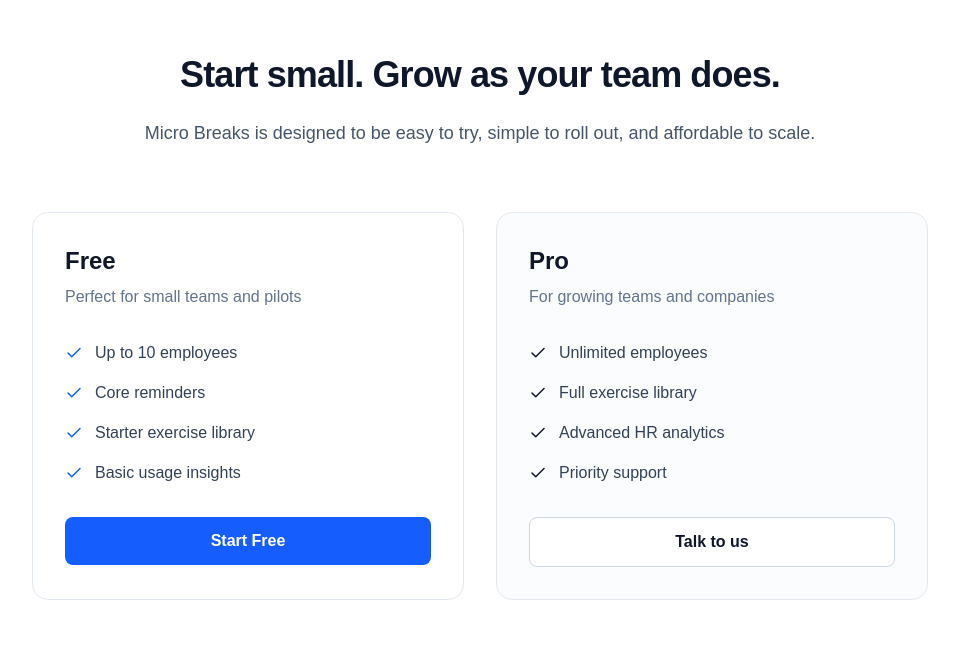
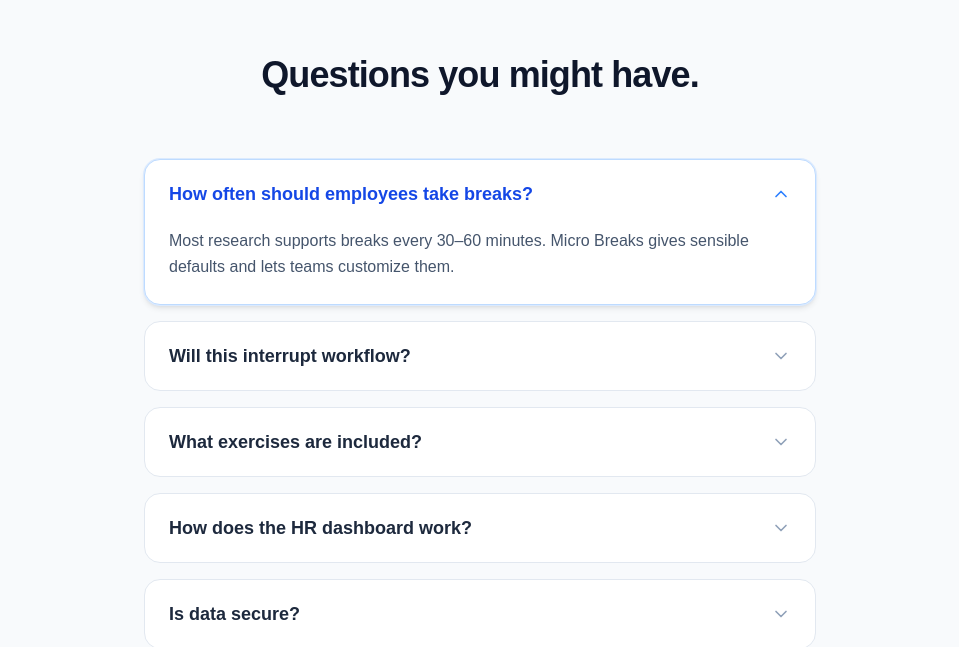
Before and after one commit to Manialdi/microbreaks-v2, a Next.js app: page / in a window 1280 px wide. Shown: the part 3302-3949 px from the top of the page, without its empty margins (160-1119 px from the left). Built offline with nearby package versions, Linux system fonts and the light colour scheme.

Commit message:
chore: remove pricing teaser from homepage

```diff
--- a/app/(public)/page.tsx
+++ b/app/(public)/page.tsx
@@ -297,79 +297,7 @@
                 </div>
             </section>
 
-            {/* Pricing Teaser Section */}
-            <section className="bg-white py-24 lg:py-32">
-                <div className="container mx-auto px-4">
-                    <div className="max-w-3xl mx-auto text-center mb-16">
-                        <h2 className="text-3xl lg:text-4xl font-bold text-slate-900 mb-6 tracking-tight">
-                            Start small. Grow as your team does.
-                        </h2>
-                        <p className="text-lg text-slate-600 leading-relaxed">
-                            Micro Breaks is designed to be easy to try, simple to roll out, and affordable to scale.
-                        </p>
-                    </div>
 
-                    <div className="grid md:grid-cols-2 gap-8 max-w-4xl mx-auto">
-                        {/* Free Card */}
-                        <div className="p-8 rounded-2xl border border-slate-200 bg-white hover:border-blue-200 hover:shadow-lg transition-all relative">
-                            <h3 className="text-2xl font-bold text-slate-900 mb-2">Free</h3>
-                            <p className="text-slate-500 mb-8">Perfect for small teams and pilots</p>
-
-                            <ul className="space-y-4 mb-8">
-                                <li className="flex items-center gap-3 text-slate-700">
-                                    <Check size={18} className="text-blue-600" />
-                                    <span>Up to 10 employees</span>
-                                </li>
-                                <li className="flex items-center gap-3 text-slate-700">
-                                    <Check size={18} className="text-blue-600" />
-                                    <span>Core reminders</span>
-                                </li>
-                                <li className="flex items-center gap-3 text-slate-700">
-                                    <Check size={18} className="text-blue-600" />
-                                    <span>Starter exercise library</span>
-                                </li>
-                                <li className="flex items-center gap-3 text-slate-700">
-                                    <Check size={18} className="text-blue-600" />
-                                    <span>Basic usage insights</span>
-                                </li>
-                            </ul>
-
-                            <Link href="/login" className="block w-full text-center px-6 py-3 bg-blue-600 text-white rounded-lg font-semibold hover:bg-blue-700 transition-colors">
-                                Start Free
-                            </Link>
-                        </div>
-
-                        {/* Pro Card */}
-                        <div className="p-8 rounded-2xl border border-slate-200 bg-slate-50/50 hover:border-slate-300 hover:shadow-lg transition-all relative">
-                            <h3 className="text-2xl font-bold text-slate-900 mb-2">Pro</h3>
-                            <p className="text-slate-500 mb-8">For growing teams and companies</p>
-
-                            <ul className="space-y-4 mb-8">
-                                <li className="flex items-center gap-3 text-slate-700">
-                                    <Check size={18} className="text-slate-900" />
-                                    <span>Unlimited employees</span>
-                                </li>
-                                <li className="flex items-center gap-3 text-slate-700">
-                                    <Check size={18} className="text-slate-900" />
-                                    <span>Full exercise library</span>
-                                </li>
-                                <li className="flex items-center gap-3 text-slate-700">
-                                    <Check size={18} className="text-slate-900" />
-                                    <span>Advanced HR analytics</span>
-                                </li>
-                                <li className="flex items-center gap-3 text-slate-700">
-                                    <Check size={18} className="text-slate-900" />
-                                    <span>Priority support</span>
-                                </li>
-                            </ul>
-
-                            <Link href="mailto:sales@micro-breaks.com" className="block w-full text-center px-6 py-3 bg-white text-slate-900 border border-slate-300 rounded-lg font-semibold hover:bg-slate-50 transition-colors">
-                                Talk to us
-                            </Link>
-                        </div>
-                    </div>
-                </div>
-            </section>
 
             {/* FAQ Section */}
             <FaqSection />
```
